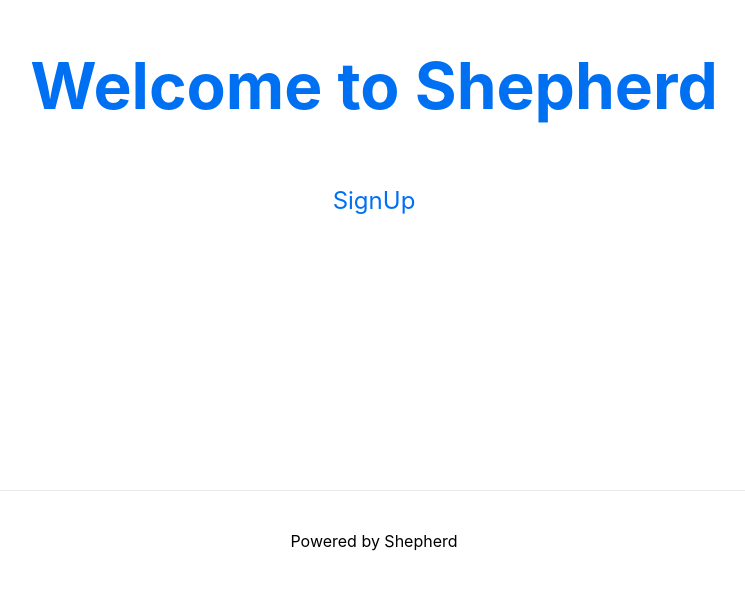
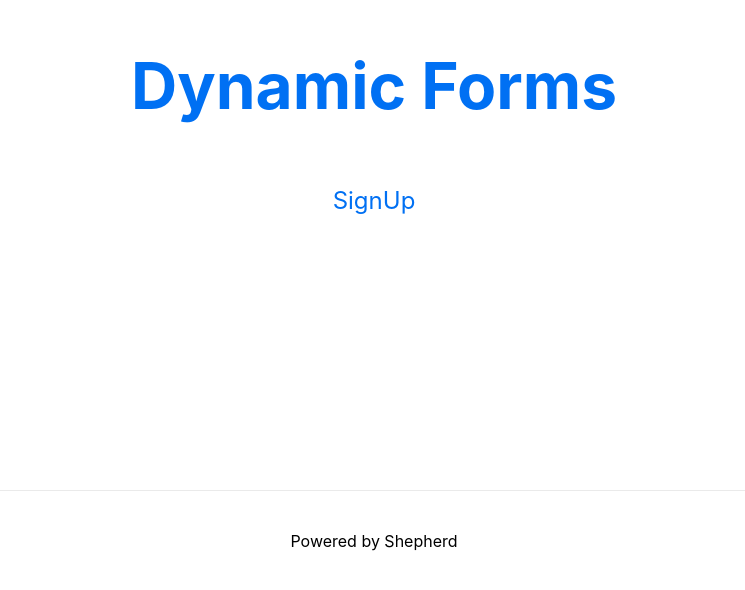
Before and after one commit to waye-huang/dynamic-forms, a Next.js app: page / in a window 1280 px wide. Shown: the part 210-800 px from the top of the page, without its empty margins (266-1011 px from the left). Built offline with nearby package versions, Linux system fonts and the light colour scheme.

Commit message:
changed name

```diff
--- a/pages/index.jsx
+++ b/pages/index.jsx
@@ -16,7 +16,7 @@ export default function Home() {
               Administration made easy
             </h1> */}
           <h1 href='http://localhost:3000/' className={styles.title}>
-            <a>Welcome to Shepherd</a>
+            <a>Dynamic Forms</a>
           </h1>
           <div className={styles.grid}>
             <Link href='/signup'>
```
